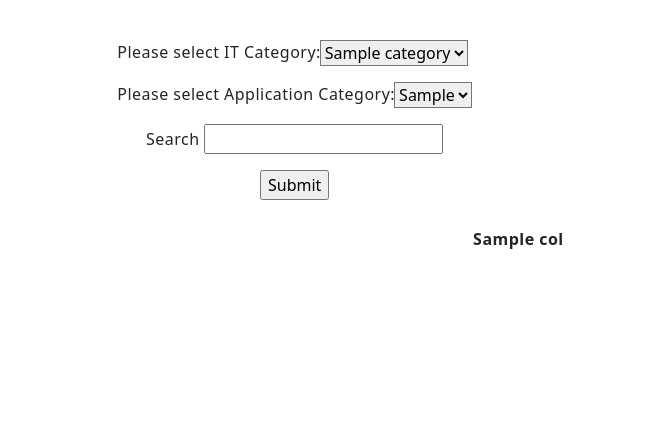
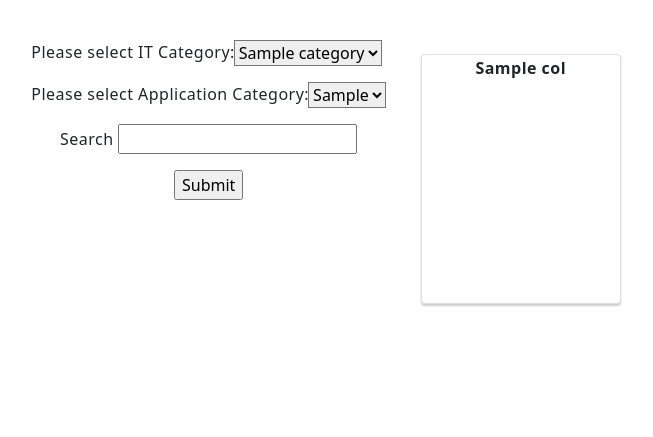
Before and after one commit to Giuliano99/HTI, a Flask app: template templates/results 2.0.html in a window 1280 px wide. Shown: the part 55-492 px from the top of the page, without its empty margins (299-952 px from the left). Run offline with Flask 2, Linux system fonts and the light colour scheme; the template is opened without the code that fills it: most values are stand-ins (such as "Sample title", 1, 10 or a date in 2020); lists and menus that the app fills with data are empty; parts of the project's set-up code (start-up, migrations or seed data) failed here and were passed over; some libraries are stand-ins or nearby versions.

Commit message:
update results2.0

```diff
--- a/templates/results 2.0.html
+++ b/templates/results 2.0.html
@@ -2,6 +2,9 @@
 
 {% block title %} Results {% endblock %}
 {% block content %}
+<p>
+    &nbsp;
+<div class="card">
 <table>
     <tr>
         {% for col in column_names %}
@@ -27,4 +30,25 @@
     {% endfor %}
 
 </table>
+ </div>
+</p>
+   <!-- {% for col in column_names %}
+    {{col}}
+    {% endfor %}
+    {% for row in row_data %}
+    <div class="results">
+        {% for col, row_ in zip(column_names, row) %}
+        {% if col == link_column %}
+        <form action="mail" method="post">
+            <button type="submit" value={{ row_ }}, name="software_name">
+                {{ row_ }}
+            </button>
+        </form>
+        {% else %}
+        {{row_}}
+        {% endif %}
+        {% endfor %}
+    </div>
+    {% endfor %} -->
+
 {% endblock %}
```
